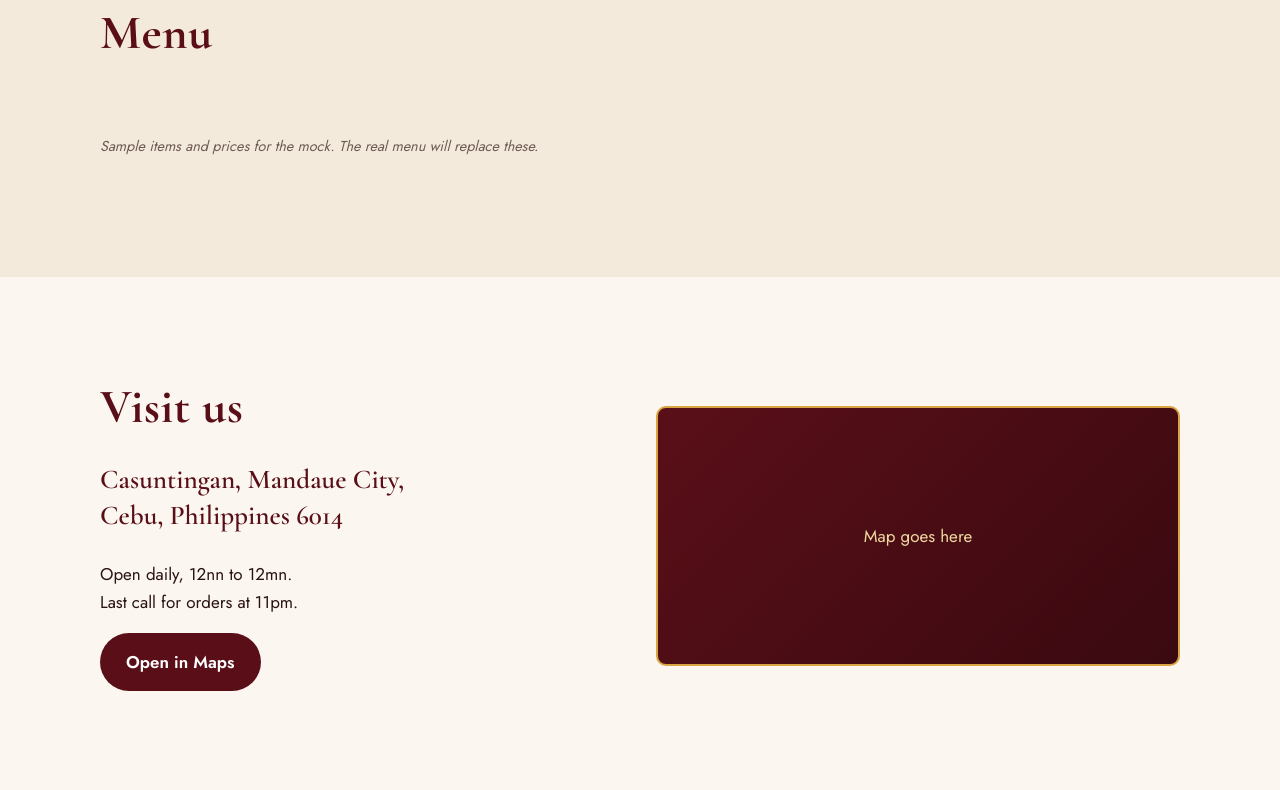
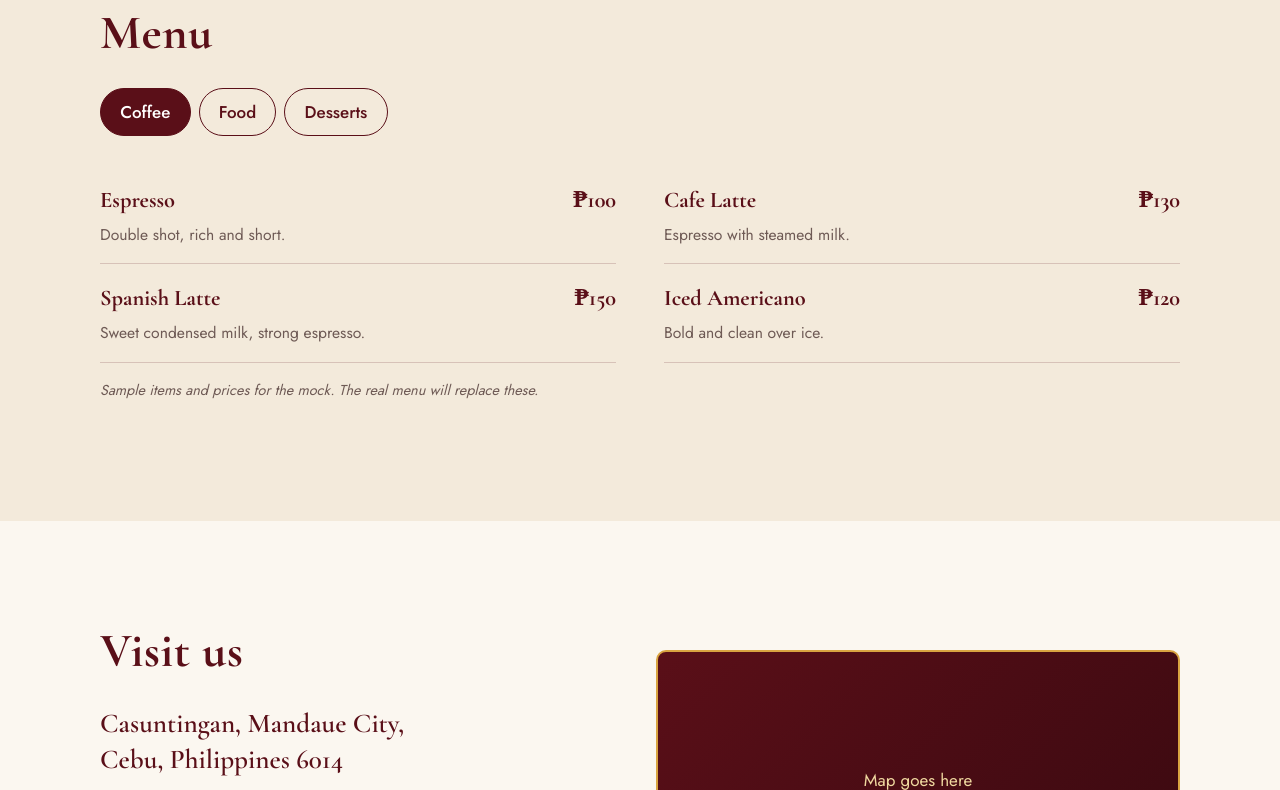
Before and after one commit to ejesreymarkmata/Katsandperrywebsite-, a plain HTML site: page index.html in a window 1280 px wide. Shown: the part 1233-2023 px from the top of the page. Drawn offline with nearby package versions, Linux system fonts and the light colour scheme; files that its build step writes are made by us from their sources.

Commit message:
Update index.html

```diff
--- a/index.html
+++ b/index.html
@@ -8,7 +8,7 @@
 <link rel="preconnect" href="https://fonts.googleapis.com">
 <link rel="preconnect" href="https://fonts.gstatic.com" crossorigin>
 <link href="https://fonts.googleapis.com/css2?family=Cormorant+Garamond:wght@500;600;700&family=Jost:wght@400;500;600&display=swap" rel="stylesheet">
-<link rel="stylesheet" href="css/style.css">
+<link rel="stylesheet" href="style.css">
 </head>
 <body>
 <header class="site-header">
@@ -81,7 +81,7 @@
   <p>© <span id="year">2026</span> Kat &amp; Perry’s Cafe · Casuntingan, Mandaue City, Cebu</p>
 </footer>
 
-<script src="js/menu.js"></script>
-<script src="js/main.js"></script>
+<script src="menu.js"></script>
+<script src="main.js"></script>
 </body>
 </html>
```
